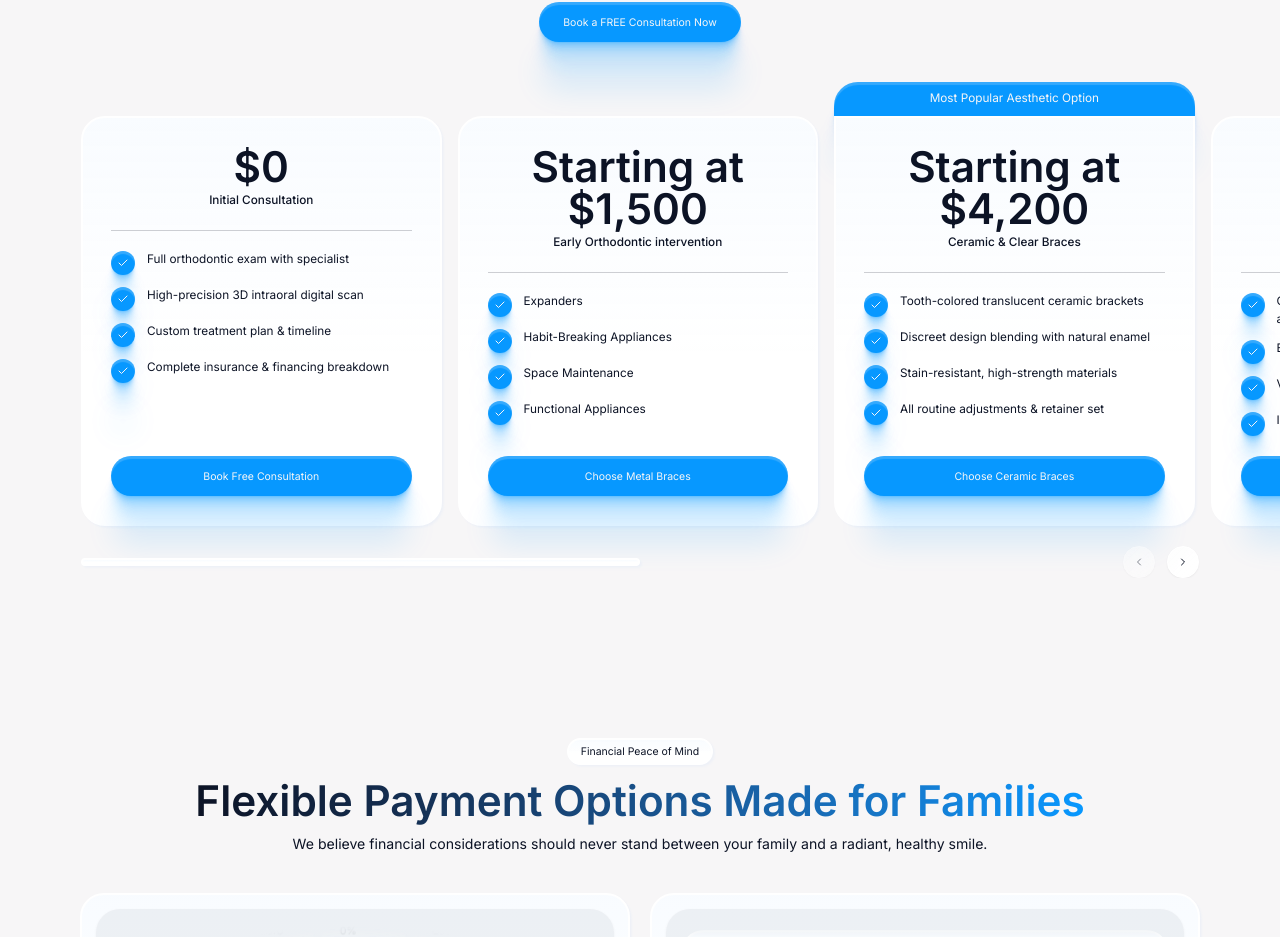
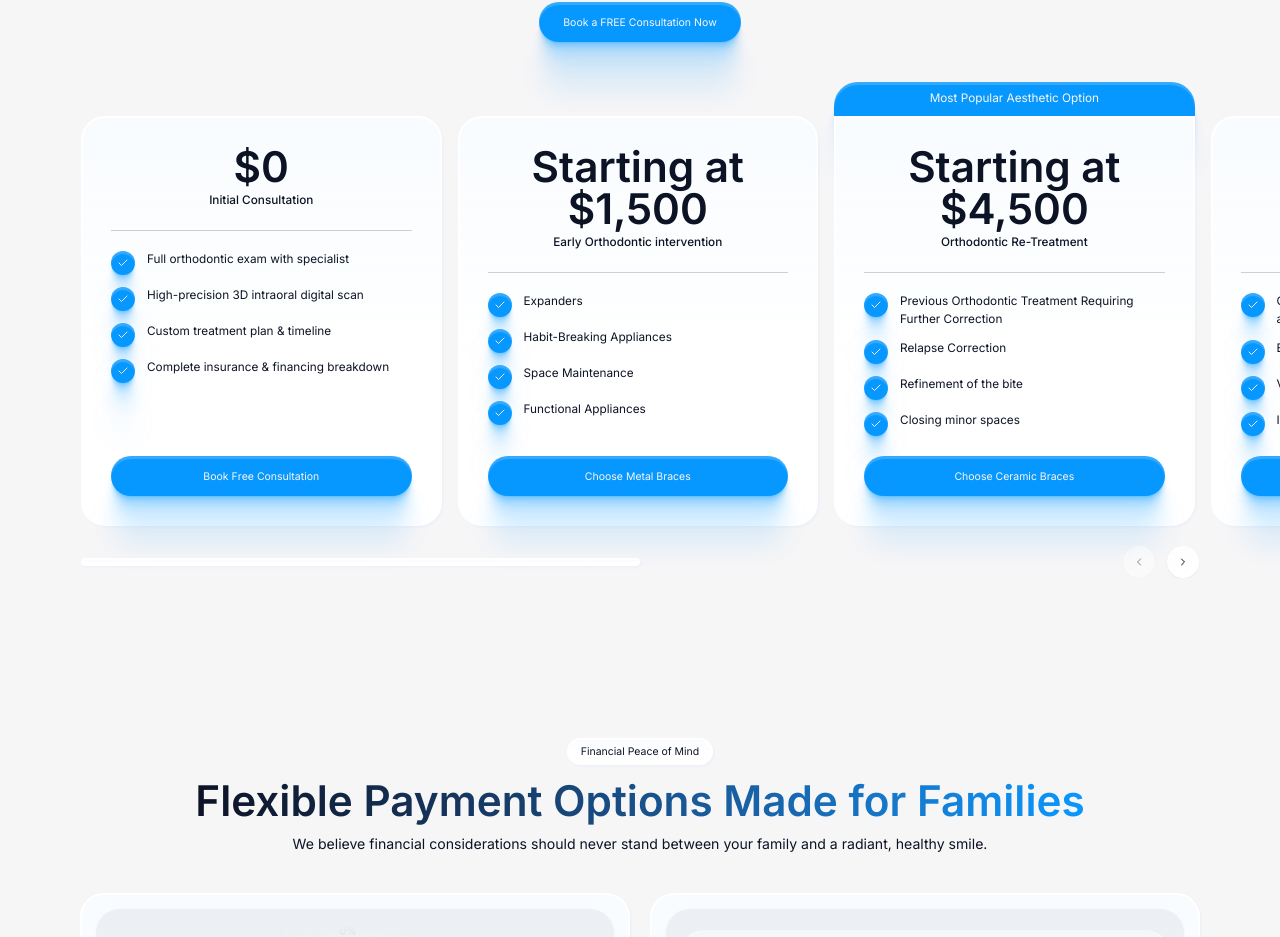
Before and after one commit to dmytro-webild/17636ea3-f3ca-4ea2-bd09-87e6e64eb334, a React (Vite) app: page /pricing in a window 1280 px wide. Shown: the part 1160-2097 px from the top of the page. Built offline with nearby package versions, Linux system fonts and the light colour scheme; a web font is replaced by a local one.

Commit message:
Update src/pages/PricingPage.tsx

```diff
--- a/src/pages/PricingPage.tsx
+++ b/src/pages/PricingPage.tsx
@@ -56,15 +56,15 @@ export default function PricingPage() {
               primaryButton: { text: "Choose Metal Braces", href: "/contact" },
             },
             {
-              tag: "Ceramic & Clear Braces",
-              price: "Starting at $4,200",
+              tag: "Orthodontic Re-Treatment",
+              price: "Starting at $4,500",
               highlight: "Most Popular Aesthetic Option",
               description: "or ~$129/month with 0% interest financing",
               features: [
-                "Tooth-colored translucent ceramic brackets",
-                "Discreet design blending with natural enamel",
-                "Stain-resistant, high-strength materials",
-                "All routine adjustments & retainer set",
+                "Previous Orthodontic Treatment Requiring Further Correction",
+                "Relapse Correction",
+                "Refinement of the bite",
+                "Closing minor spaces",
               ],
               primaryButton: { text: "Choose Ceramic Braces", href: "/contact" },
             },
```
